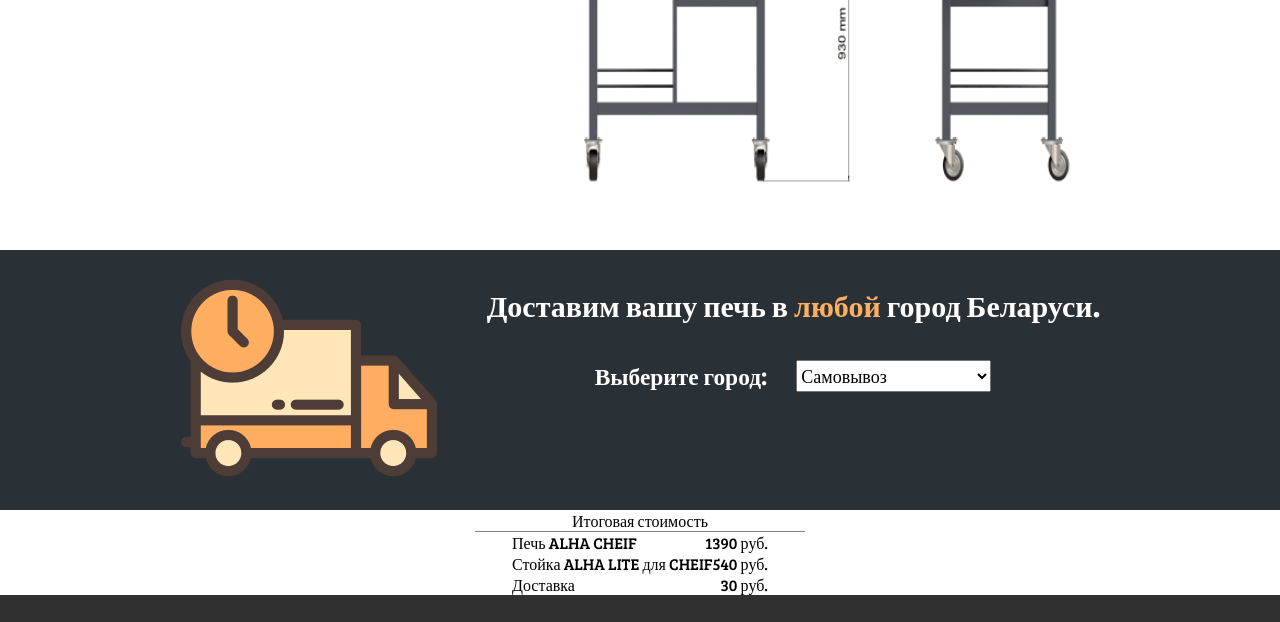
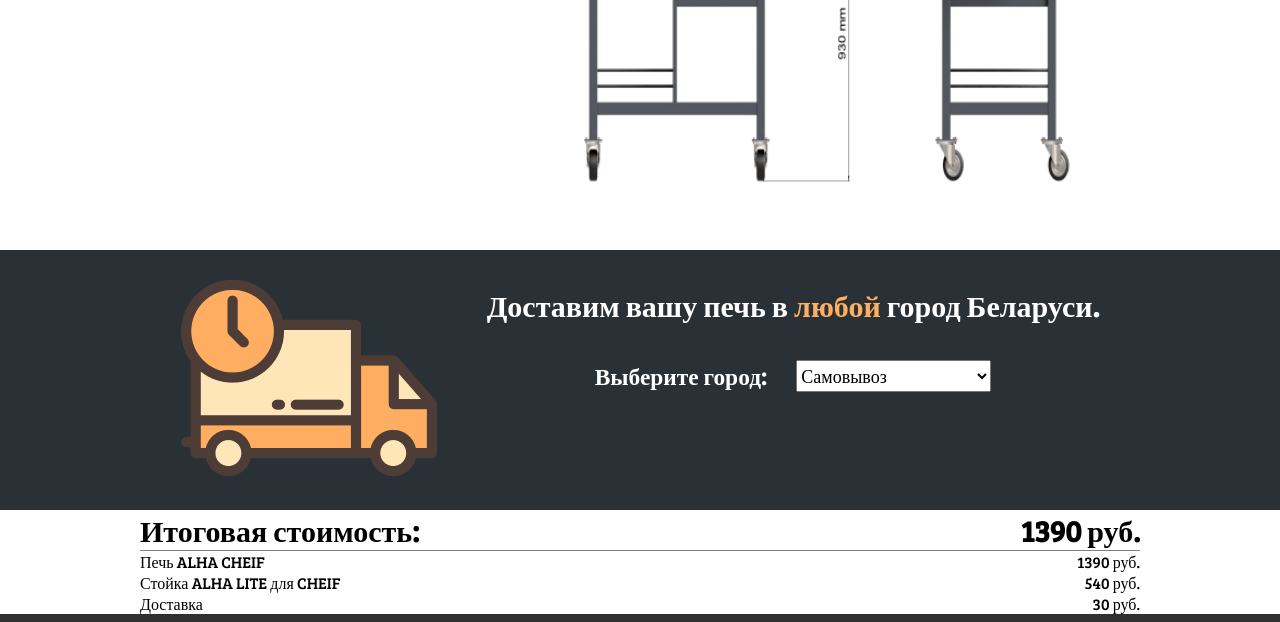
Before and after one commit to sterochkin/2222d, a website built with webpack: page index.html in a window 1280 px wide. Shown: the part 3341-3963 px from the top of the page. Built offline with nearby package versions, Linux system fonts and the light colour scheme.

Commit message:
ProjectX

```diff
--- a/css/style.css
+++ b/css/style.css
@@ -260,11 +260,21 @@ a
 	background-color: rgba(0,0,0,.5);
     height: 1px;
     margin: 0 auto;
-    width: 330px;
+    width: 1000px;
 }
 .detailedprice li{
 	display: flex;
 	justify-content: space-between;
+}
+.detailedprice li{
+	list-style-type: disc;
+}
+.detailedprice{
+	min-width: 1000px;
+}
+.bold{
+	font-weight: bold;
+	font-size: 30px;
 }
 .tabheader_char{
 	display: flex;
--- a/index.html
+++ b/index.html
@@ -208,10 +208,13 @@
     <div class="allprice">
         <div class="container">
             <div class="allprice__setting">
-            <div class="finalprice">Итоговая стоимость</div>
-            <div class="divider_price"></div>
             <div class="detailedprice">
                 <ul>
+                    <li>
+                        <div class="detailedprice__name bold">Итоговая стоимость:</div>
+                        <div class="detailedprice__cost bold">1390 руб.</div>
+                    </li>
+                    <div class="divider_price"></div>
                     <li>
                         <div class="detailedprice__name">Печь ALHA CHEIF</div>
                         <div class="detailedprice__cost">1390 руб.</div>
```
